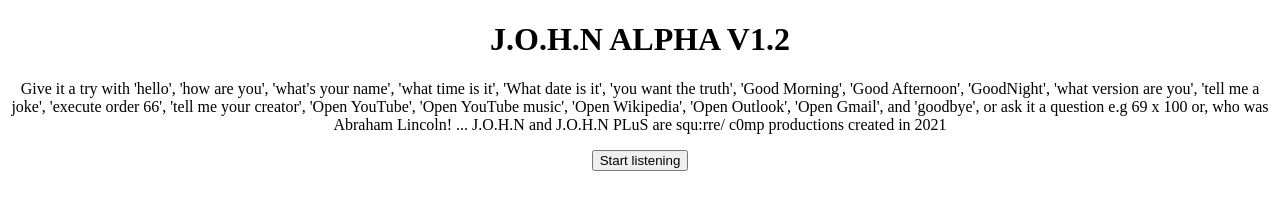
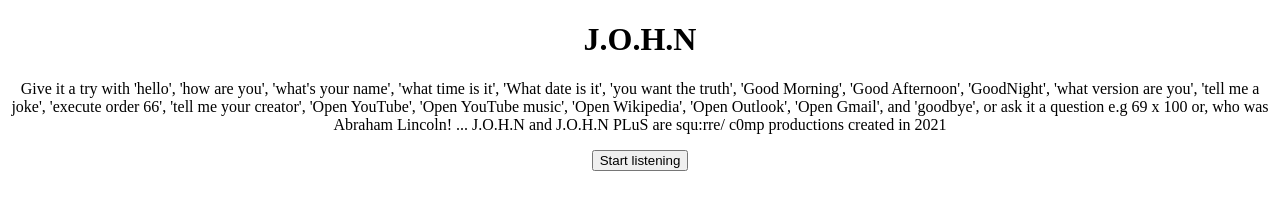
Before and after one commit to gifburst/J.O.H.N, a plain HTML site: page index.html in a window 1280 px wide. Drawn offline with Linux system fonts and the light colour scheme.

Commit message:
Update and rename J.O.H.N.alpha v1.2.html to index.html

```diff
--- a/J.O.H.N.alpha v1.2.html
+++ b/index.html
@@ -8,7 +8,7 @@ const startBtn = document.createElement("button");
 startBtn.innerHTML = "Start listening";
 const result = document.createElement("div");
 const processing = document.createElement("p");
-document.write("<body><h1>J.O.H.N ALPHA V1.2</h1><p>Give it a try with 'hello', 'how are you', 'what's your name', 'what time is it', 'What date is it', 'you want the truth', 'Good Morning', 'Good Afternoon', 'GoodNight', 'what version are you', 'tell me a joke', 'execute order 66', 'tell me your creator', 'Open YouTube', 'Open YouTube music', 'Open Wikipedia', 'Open Outlook', 'Open Gmail', and 'goodbye', or ask it a question e.g 69 x 100 or, who was Abraham Lincoln! ... J.O.H.N and J.O.H.N PLuS are squ:rre/ c0mp productions created in 2021 </p></body>");
+document.write("<body><h1>J.O.H.N</h1><p>Give it a try with 'hello', 'how are you', 'what's your name', 'what time is it', 'What date is it', 'you want the truth', 'Good Morning', 'Good Afternoon', 'GoodNight', 'what version are you', 'tell me a joke', 'execute order 66', 'tell me your creator', 'Open YouTube', 'Open YouTube music', 'Open Wikipedia', 'Open Outlook', 'Open Gmail', and 'goodbye', or ask it a question e.g 69 x 100 or, who was Abraham Lincoln! ... J.O.H.N and J.O.H.N PLuS are squ:rre/ c0mp productions created in 2021 </p></body>");
 document.body.append(startBtn);
 document.body.append(result);
 document.body.append(processing);
```
